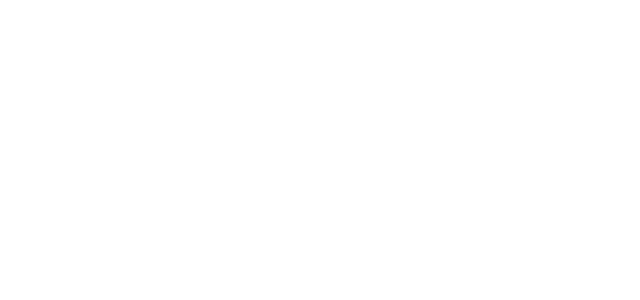
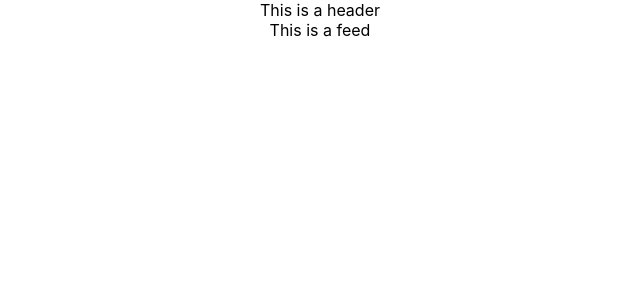
Before and after one commit to Siam63/freelancing-website, a React (Create React App) app: page / in a window 1280 px wide. Shown: the top 300 px of the page, without its empty margins (320-960 px from the left). Built offline with nearby package versions, Linux system fonts and the light colour scheme.

Commit message:
Added some sample header content and feed content

```diff
--- a/src/components/App.js
+++ b/src/components/App.js
@@ -1,11 +1,14 @@
 import React, {Component} from 'react';
+import Header from './Header';
+import Feed from './Feed';
 import '../stylesheets/App.scss';
 
 class App extends Component {
   render() {
     return (
         <div className="App">
-
+            <Header/>
+            <Feed/>
         </div>
     );
   }
--- a/src/components/Feed.js
+++ b/src/components/Feed.js
@@ -5,7 +5,7 @@
     render() {
         return (
             <div className="Feed">
-
+                This is a feed
             </div>
         );
     }
--- a/src/components/Header.js
+++ b/src/components/Header.js
@@ -5,6 +5,7 @@
     render() {
         return (
             <div className="Header">
+                This is a header
             </div>
         );
     }
```
